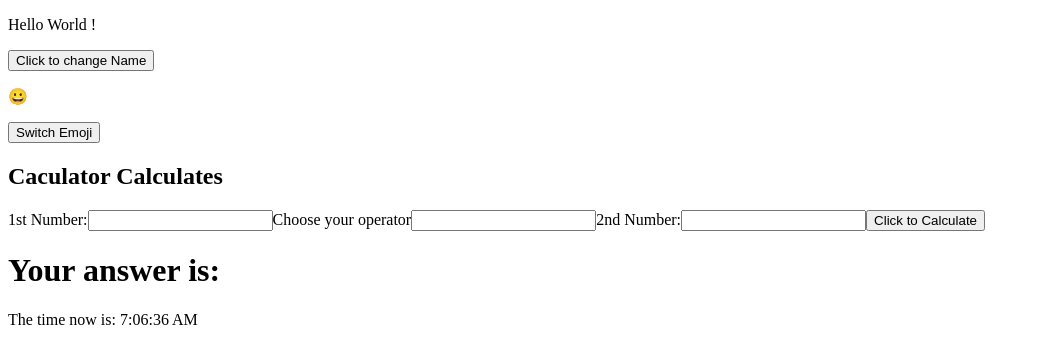
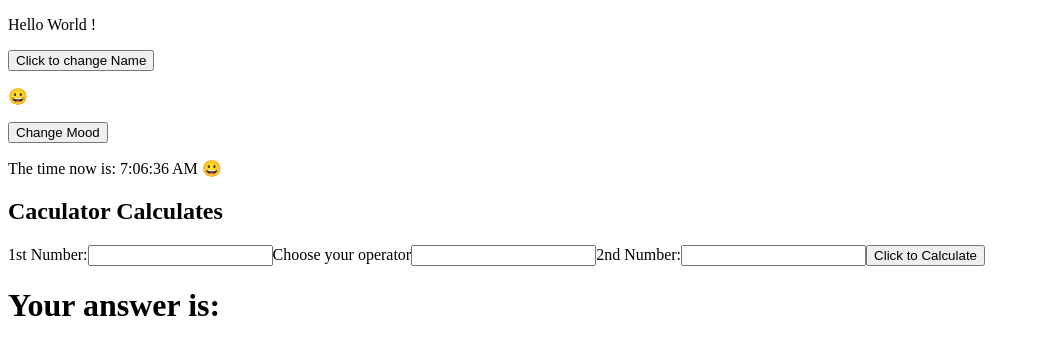
Before and after one commit to benjaminLeongSK/-IODdemo-module6new, a React (Create React App) app: page / in a window 1280 px wide. Shown: the top 364 px of the page, without its empty margins (0-1040 px from the left). Built offline with nearby package versions, Linux system fonts and the light colour scheme.

Commit message:
exercise 7.2

```diff
--- a/src/App.js
+++ b/src/App.js
@@ -1,6 +1,5 @@
 import React from 'react';
 import Calculator from './Calculator';
-import Clock from './Clock';
 import Emoji from './Emoji';
 import Greetings from './Greetings';
 
@@ -11,7 +10,6 @@ class App extends React.Component {
         <Greetings />
         <Emoji />
         <Calculator />
-        <Clock />
       </>
     )
   }
--- a/src/Clock.js
+++ b/src/Clock.js
@@ -1,9 +1,16 @@
+import React from "react";
+import { EmojiContext } from "./Emoji";
+
 const Clock = () => {
     const currentDateTime = new Date();
     const timeText = currentDateTime.toLocaleTimeString();
 
     return (
-        <p>The time now is: {timeText}</p>
+        <EmojiContext.Consumer>
+            {(emote) => {
+                return <p>The time now is: {timeText} {emote}</p>
+            }}
+        </EmojiContext.Consumer>
      );
 }
 
--- a/src/Emoji.js
+++ b/src/Emoji.js
@@ -1,8 +1,12 @@
-import { useState } from "react";
+import React, { useState } from "react";
+import Clock from "./Clock";
+
+export const EmojiContext = React.createContext();
 
 const Emoji = () => {
     const [isToggled, setIsToggled] = useState(false);
     const [emote, setEmote] = useState(<>&#128512;</>);
+
 
     const handleClick= () => {
         setIsToggled(!isToggled)
@@ -12,7 +16,10 @@ const Emoji = () => {
     return (
         <>
             <p>{emote}</p>
-            <button onClick={handleClick}>Switch Emoji</button>
+            <button onClick={handleClick}>Change Mood</button>
+            <EmojiContext.Provider value={emote}>
+                <Clock />
+            </EmojiContext.Provider>
         </>
     );
 }
```
